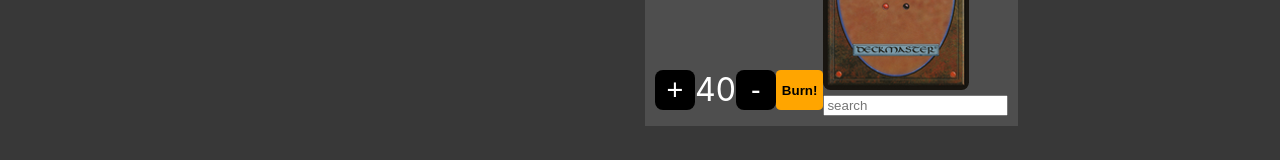
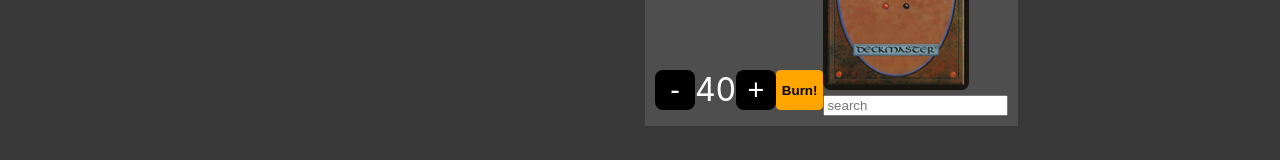
Before and after one commit to markloupetestware/mtgCardSearch, a Next.js app: page / in a window 1280 px wide. Shown: the part 204-364 px from the top of the page. Built offline with nearby package versions, Linux system fonts and the light colour scheme.

Commit message:
swapped plus and minus

```diff
--- a/components/PlayerContainer/PlayerContainer.tsx
+++ b/components/PlayerContainer/PlayerContainer.tsx
@@ -138,7 +138,6 @@ setPlayerData(playerObject);
     }
   })
   setUpdateStorage(!updateStorage);
-
 }
 
   return (
@@ -194,13 +193,13 @@ setPlayerData(playerObject);
             className={styles.addLifeButton}
             onClick={() => {
               let playerObject = playerData;
-              playerObject[index].lifeTotal++;
+              playerObject[index].lifeTotal--;
               setPlayerData(playerObject);
               setUpdateStorage(!updateStorage);
               setLifeTotalDisplay(playerData[index].lifeTotal);
             }}
           >
-            +
+            -
           </button>
           <div className={styles.playerLifeNumber}>
             {`   ${playerData[index].lifeTotal}   `}
@@ -209,13 +208,13 @@ setPlayerData(playerObject);
             className={styles.subtractLifeButton}
             onClick={() => {
               let playerObject = playerData;
-              playerObject[index].lifeTotal--;
+              playerObject[index].lifeTotal++;
               setPlayerData(playerObject);
               setUpdateStorage(!updateStorage);
               setLifeTotalDisplay(playerData[index].lifeTotal);
             }}
           >
-            -
+            +
           </button>
 
           <div>
```
